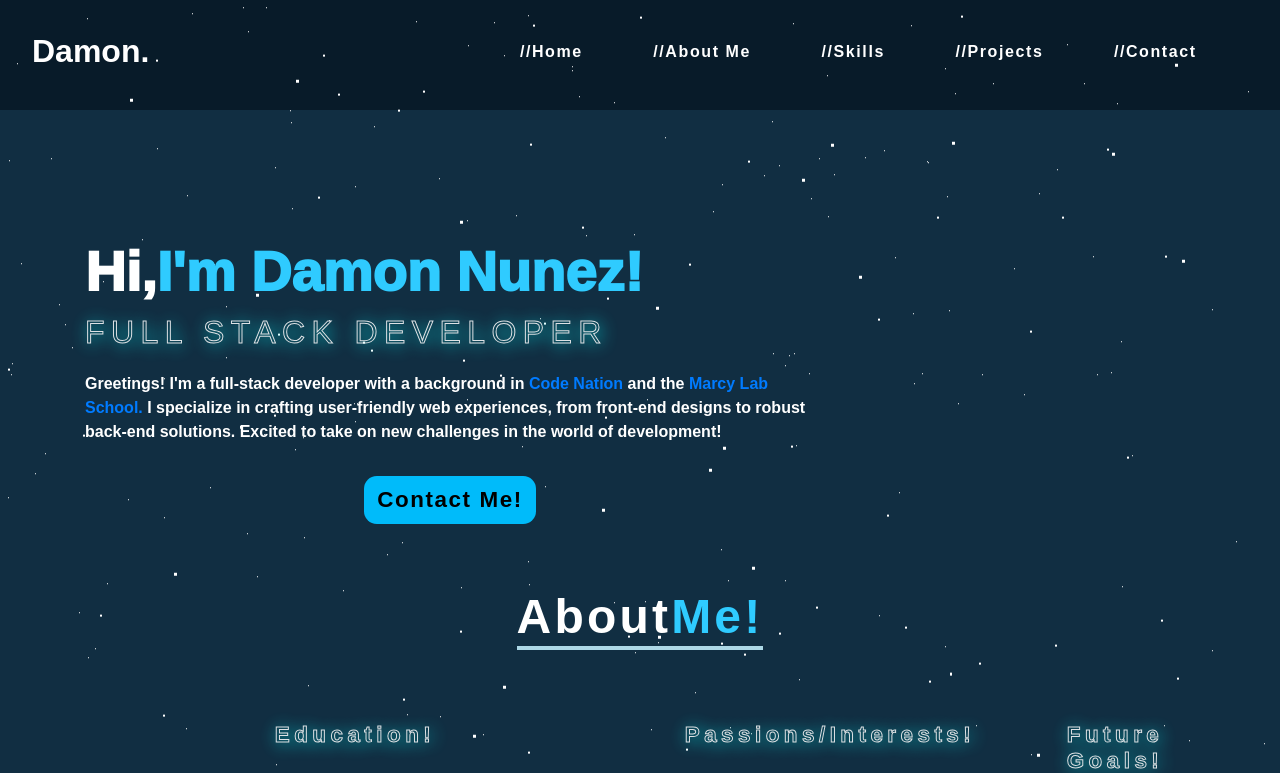
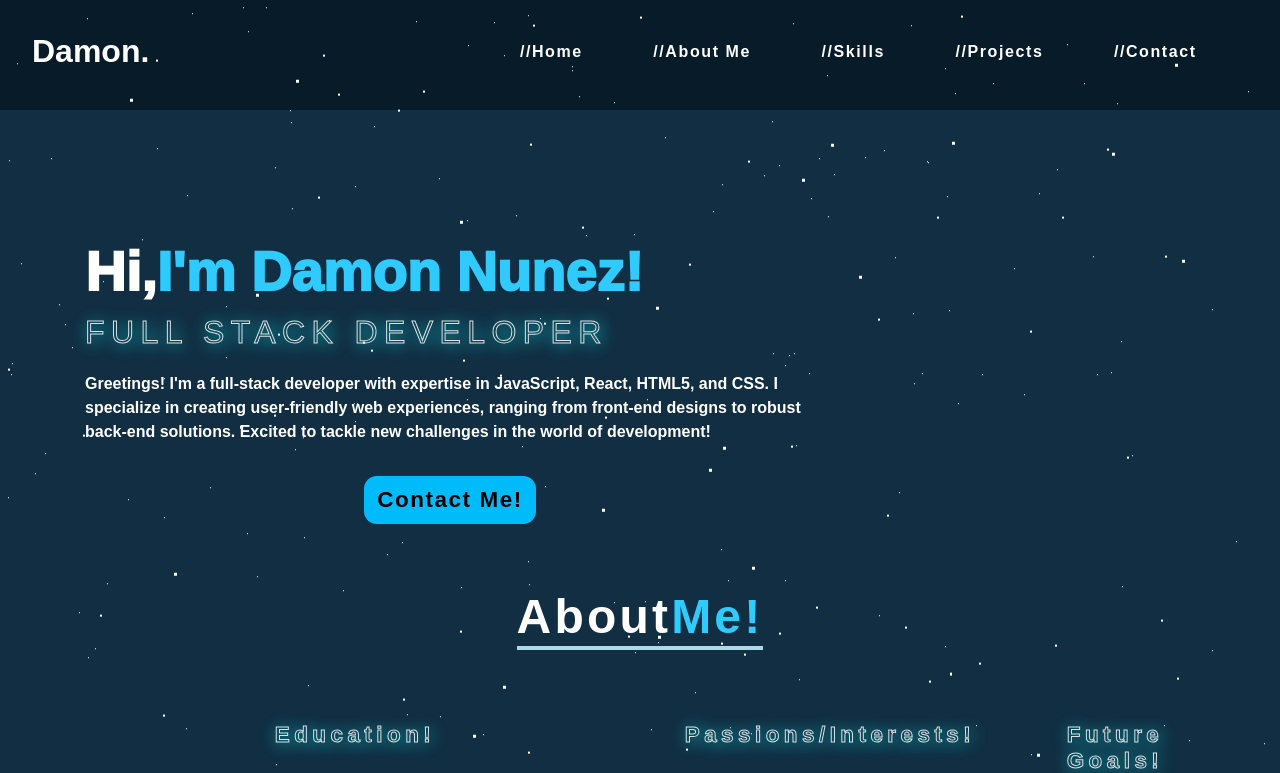
Before and after one commit to DamonNunezAlt/damonnunez, a React (Create React App) app: page / in a window 1280 px wide. Shown: the top 773 px of the page. Built offline with nearby package versions, Linux system fonts and the light colour scheme.

Commit message:
Name Change and Bio Change.

```diff
--- a/public/index.html
+++ b/public/index.html
@@ -26,7 +26,7 @@
       work correctly both with client-side routing and a non-root public URL.
       Learn how to configure a non-root public URL by running `npm run build`.
     -->
-    <title>React App</title>
+    <title>Damon J. Nunez</title>
   </head>
   <body>
     <noscript>You need to enable JavaScript to run this app.</noscript>
--- a/src/components/Home.js
+++ b/src/components/Home.js
@@ -14,8 +14,7 @@ const Home = () => {
                     <h3 className='headerCaption'> Full Stack Developer </h3>
                     <p className='paragraph'>
                         <strong>
-                        Greetings! I'm a full-stack developer with a background in <a href='https://codenation.org/' target='_blank'> Code Nation </a> and the<a href='https://www.marcylabschool.org/' target='_blank'> Marcy Lab School.</a> I specialize in crafting user-friendly web experiences, from front-end designs to robust back-end solutions. Excited to take on new challenges in the world of development! </strong>
-</p>
+                        Greetings! I'm a full-stack developer with expertise in JavaScript, React, HTML5, and CSS. I specialize in creating user-friendly web experiences, ranging from front-end designs to robust back-end solutions. Excited to tackle new challenges in the world of development! </strong></p>
                 <button className='btn'><a className='homeLink' href='#contact'>Contact Me!</a></button>
                 </div>
             </Col>
```
